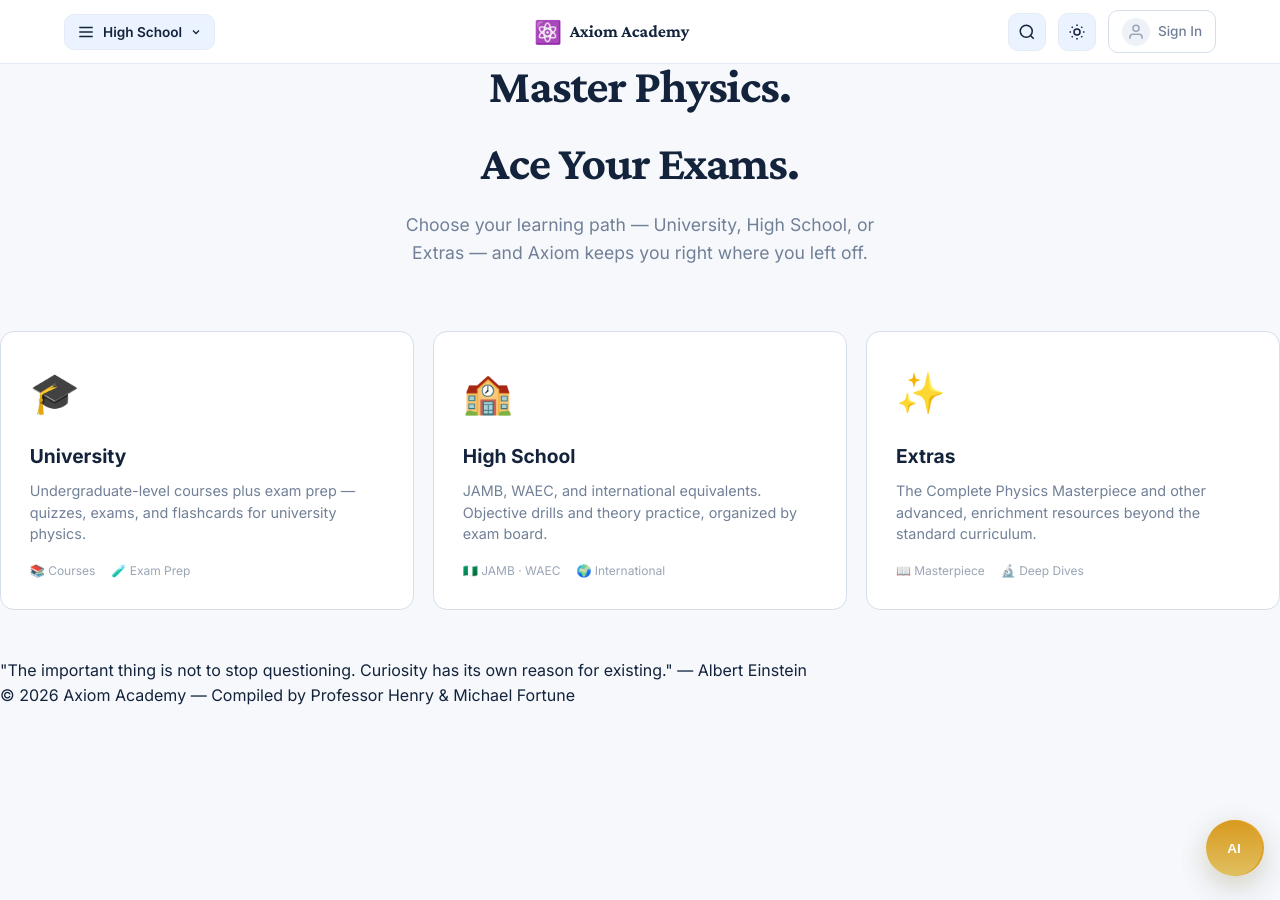
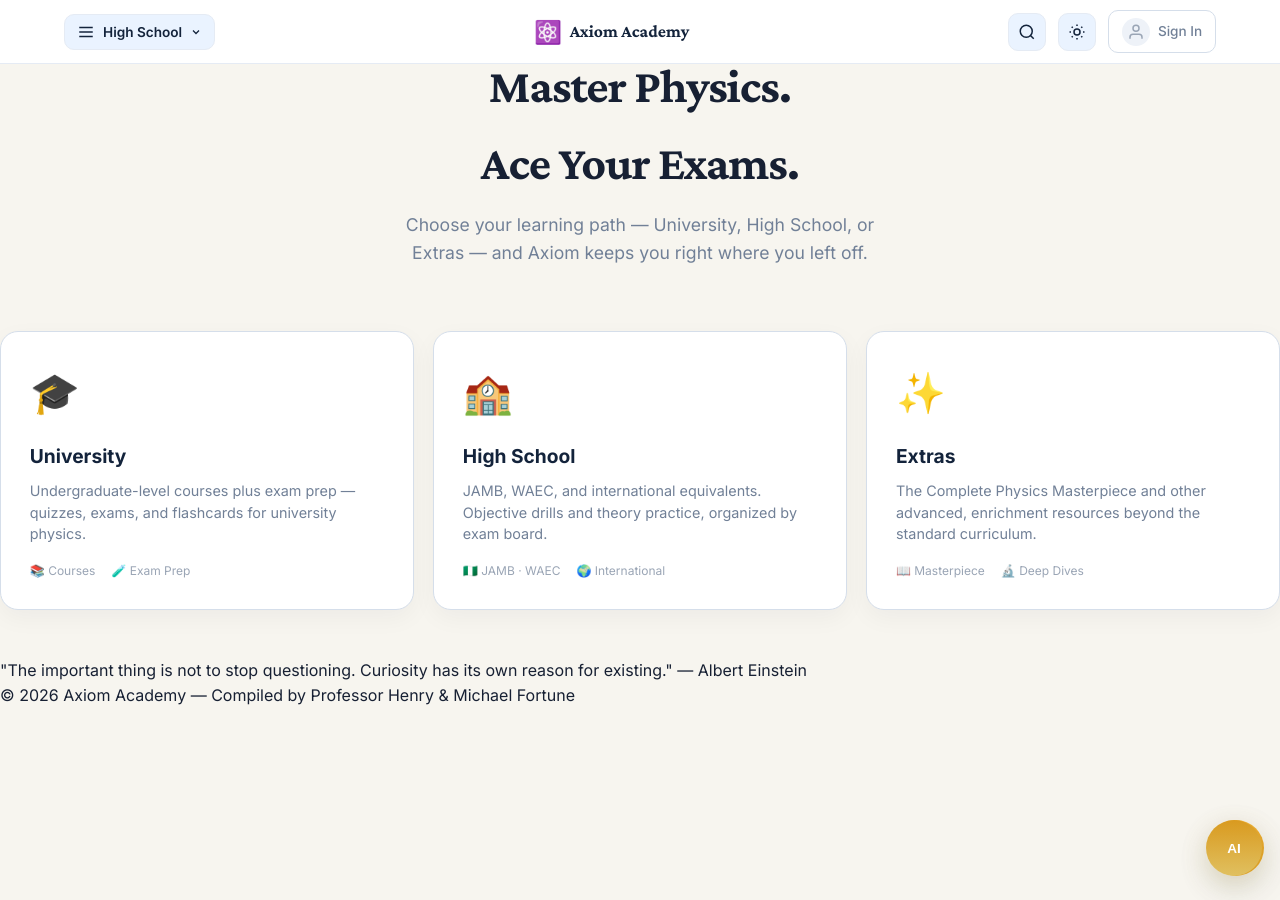
Before and after one commit to michaellegit28/axiom-academy, a Jekyll site: the page built from index.html, in a window 1280 px wide. Built offline with Jekyll 4.4.1, drawn with Linux system fonts in a browser that asks for light colours.

Commit message:
Phase C: load premium visual layer

```diff
--- a/_layouts/app.html
+++ b/_layouts/app.html
@@ -14,6 +14,7 @@
   <link rel="preconnect" href="https://fonts.gstatic.com" crossorigin>
   <link href="https://fonts.googleapis.com/css2?family=Crimson+Pro:ital,wght@0,400;0,600;0,700;1,400&family=Inter:wght@300;400;500;600;700&family=JetBrains+Mono:wght@400;500&display=swap" rel="stylesheet">
   <link rel="stylesheet" href="{{ site.baseurl }}/assets/css/app.css">
+  <link rel="stylesheet" href="{{ site.baseurl }}/assets/css/premium.css">
   {% if page.math %}
   <script src="https://polyfill.io/v3/polyfill.min.js?features=es6"></script>
   <script id="MathJax-script" async src="https://cdn.jsdelivr.net/npm/mathjax@3/es5/tex-mml-chtml.js"></script>
```
